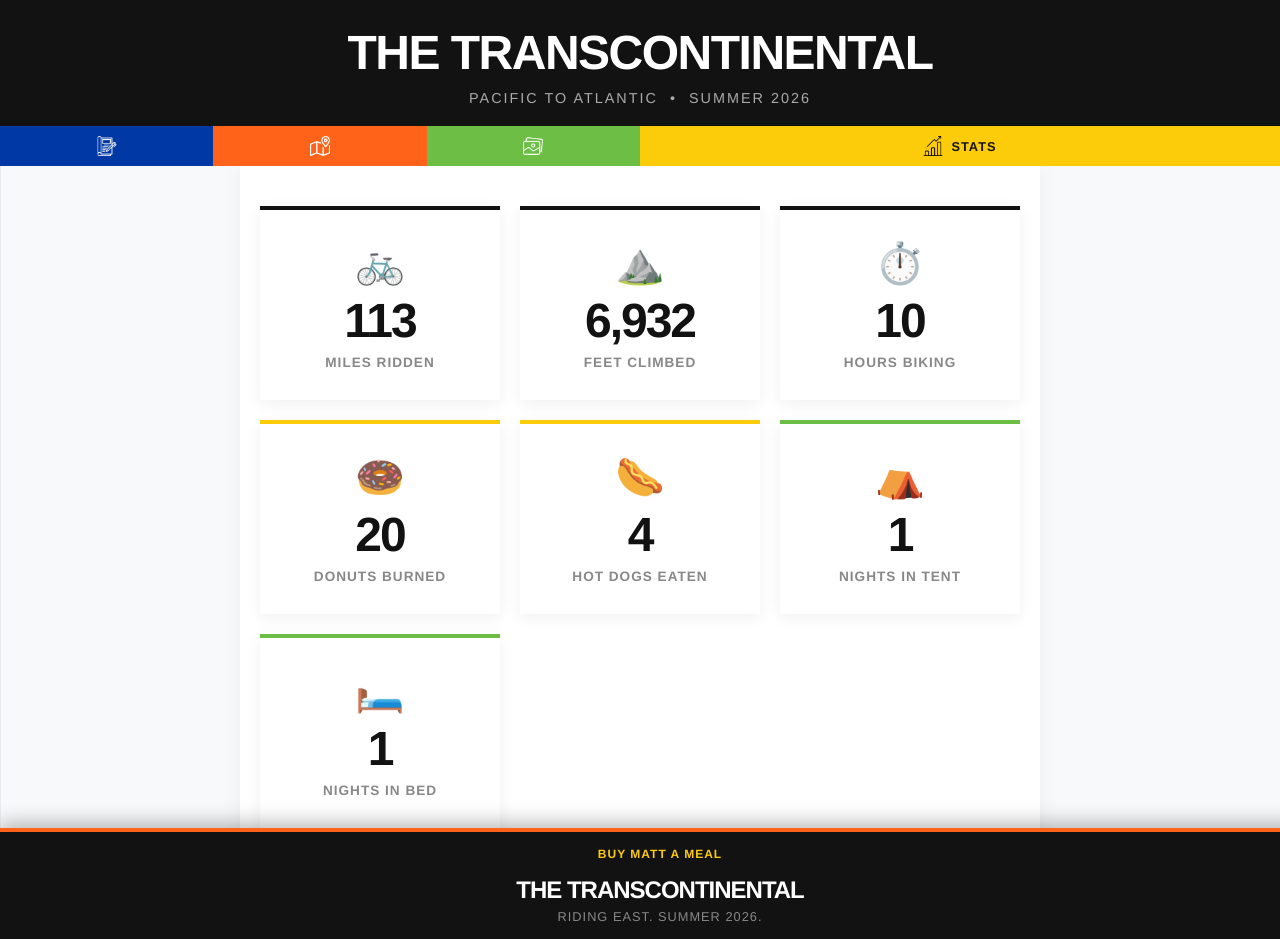
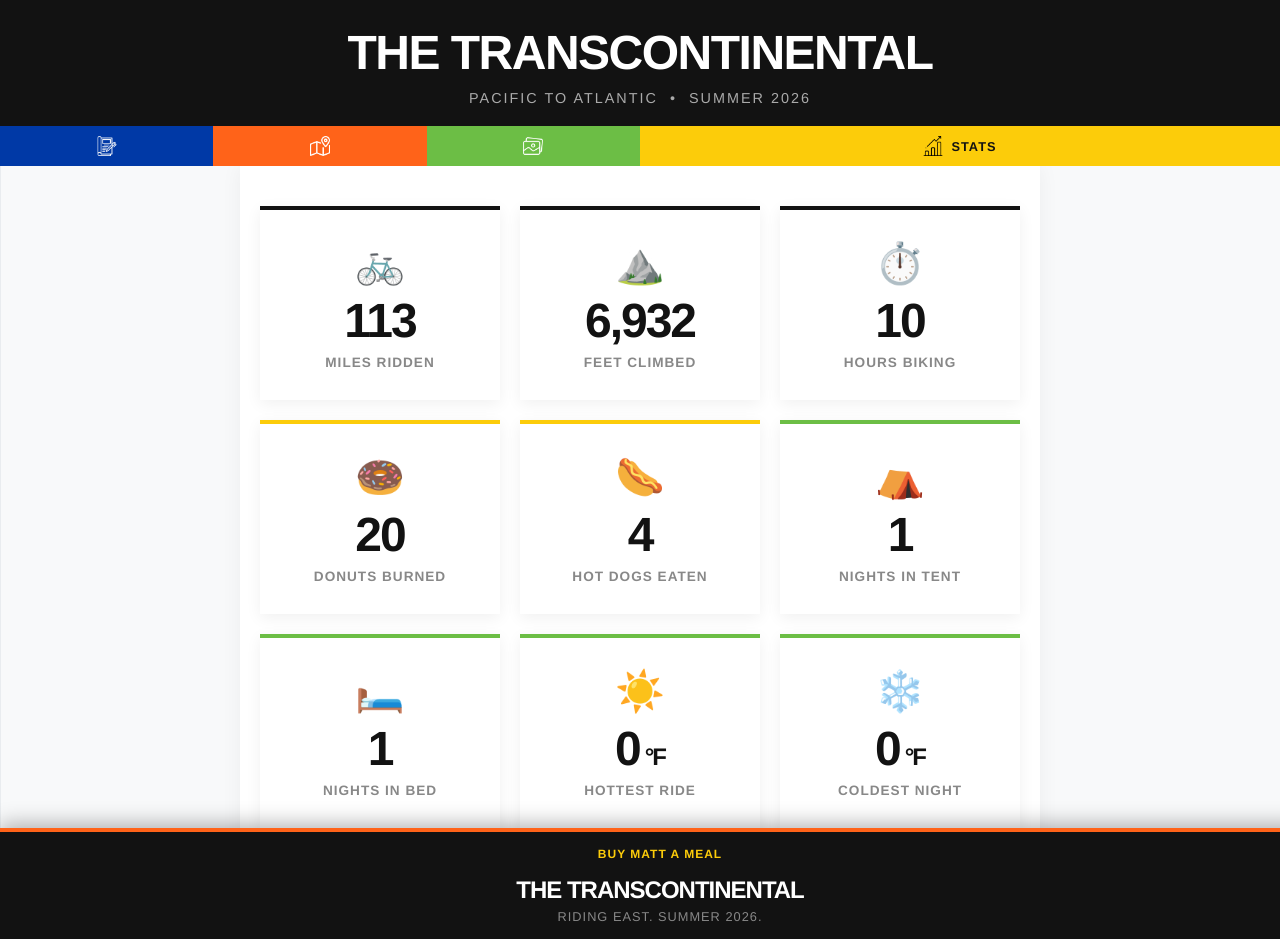
Before and after one commit to mschiller87/bike-tracker, a Jekyll site: the page built from stats.html, in a window 1280 px wide and 939 px high. Built offline with Jekyll 4.4.1, drawn with Linux system fonts in a browser that asks for light colours.

Commit message:
Update stats.html
add weather cards

```diff
--- a/stats.html
+++ b/stats.html
@@ -131,6 +131,22 @@ layout: default
             <div class="stat-label">Nights in Bed</div>
         </div>
 
+        <div class="stat-card card-sleep">
+            <div class="stat-icon">☀️</div>
+            <div class="stat-value-container">
+                <span class="counter" data-target="{{ site.data.fun_stats.hottest_day | default: 0 }}">0</span><span style="font-size: 1.5rem; margin-left: 5px;">°F</span>
+            </div>
+            <div class="stat-label">Hottest Ride</div>
+        </div>
+
+        <div class="stat-card card-sleep">
+            <div class="stat-icon">❄️</div>
+            <div class="stat-value-container">
+                <span class="counter" data-target="{{ site.data.fun_stats.coldest_night | default: 0 }}">0</span><span style="font-size: 1.5rem; margin-left: 5px;">°F</span>
+            </div>
+            <div class="stat-label">Coldest Night</div>
+        </div>
+
     </div>
 </div>
 
```
